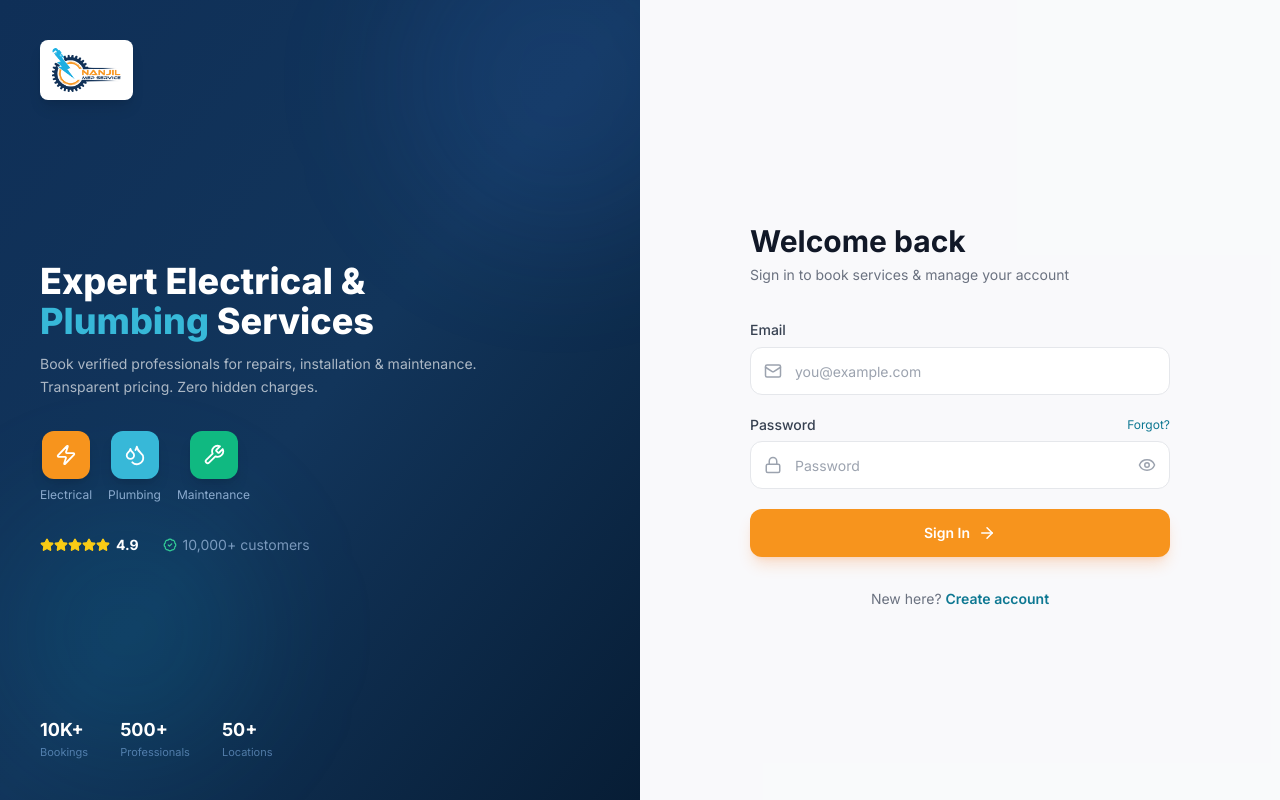
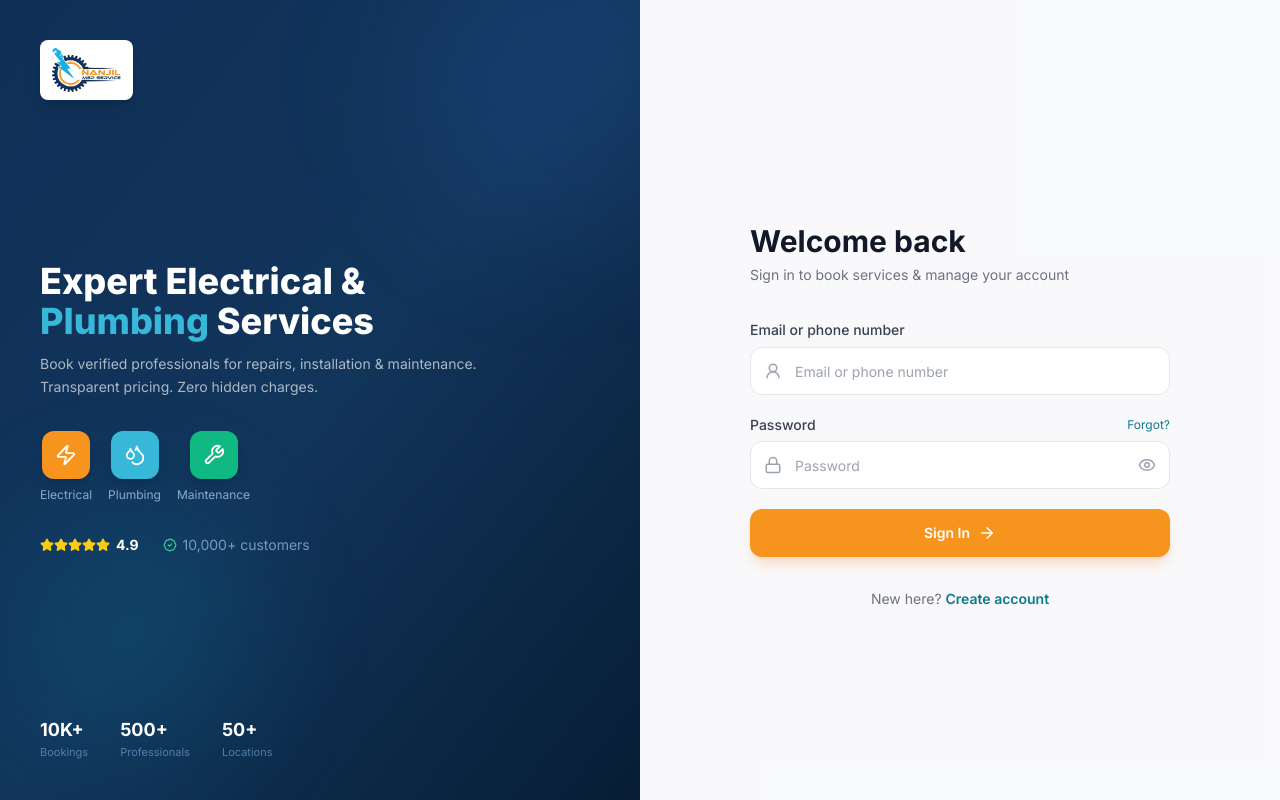
Before and after one commit to AnanthaRuban-K/Nanjil_frontend, a Next.js app: page /login in a window 1280 px wide. Built offline with nearby package versions, Linux system fonts and the light colour scheme; no server answers.

Commit message:
feat: add phone login and standardize date display

```diff
--- a/src/app/(customer)/bookings/[id]/page.tsx
+++ b/src/app/(customer)/bookings/[id]/page.tsx
@@ -6,6 +6,7 @@ import Image from "next/image";
 import Link from "next/link";
 import { api, type Booking, type Payment } from "@/lib/api";
 import { CONTACT_CONFIG } from "@/config/contact";
+import { formatDate, formatDateTime } from "@/lib/date";
 import {
   ArrowLeft,
   CalendarDays,
@@ -75,32 +76,6 @@ export default function BookingDetailPage() {
         return "bg-red-100 text-red-700";
       default:
         return "bg-slate-100 text-slate-700";
-    }
-  };
-
-  const formatDate = (dateStr: string) => {
-    try {
-      return new Date(dateStr).toLocaleDateString("en-US", {
-        month: "short",
-        day: "numeric",
-        year: "numeric",
-      });
-    } catch {
-      return dateStr;
-    }
-  };
-
-  const formatDateTime = (dateStr: string) => {
-    try {
-      return new Date(dateStr).toLocaleString("en-US", {
-        month: "short",
-        day: "numeric",
-        year: "numeric",
-        hour: "numeric",
-        minute: "2-digit",
-      });
-    } catch {
-      return dateStr;
     }
   };
 
--- a/src/app/(customer)/bookings/page.tsx
+++ b/src/app/(customer)/bookings/page.tsx
@@ -3,6 +3,7 @@
 import { useEffect, useState, useCallback } from "react";
 import Link from "next/link";
 import { api, type Booking } from "@/lib/api";
+import { formatDate } from "@/lib/date";
 import { Badge } from "@/components/ui/Badge";
 import { Pagination } from "@/components/ui/Pagination";
 import {
@@ -17,18 +18,6 @@ import {
 } from "lucide-react";
 
 const limit = 10;
-
-function formatDate(dateStr: string) {
-  try {
-    return new Date(dateStr).toLocaleDateString("en-US", {
-      month: "short",
-      day: "numeric",
-      year: "numeric",
-    });
-  } catch {
-    return dateStr;
-  }
-}
 
 export default function BookingListPage() {
   const [bookings, setBookings] = useState<Booking[]>([]);
--- a/src/app/(customer)/dashboard/page.tsx
+++ b/src/app/(customer)/dashboard/page.tsx
@@ -4,6 +4,7 @@ import { useEffect, useState } from "react";
 import Link from "next/link";
 import { api, type Booking } from "@/lib/api";
 import { useAuth } from "@/lib/auth";
+import { formatDate } from "@/lib/date";
 import {
   BookOpen,
   PlusCircle,
@@ -56,18 +57,6 @@ export default function CustomerDashboard() {
         return "bg-red-100 text-red-700";
       default:
         return "bg-slate-100 text-slate-700";
-    }
-  };
-
-  const formatDate = (dateStr: string) => {
-    try {
-      return new Date(dateStr).toLocaleDateString("en-US", {
-        month: "short",
-        day: "numeric",
-        year: "numeric",
-      });
-    } catch {
-      return dateStr;
     }
   };
 
--- a/src/app/(public)/login/page.tsx
+++ b/src/app/(public)/login/page.tsx
@@ -10,7 +10,7 @@ import { z } from "zod";
 import { useAuth, getRoleRedirect } from "@/lib/auth";
 import {
   ArrowRight,
-  Mail,
+  UserRound,
   Lock,
   Eye,
   EyeOff,
@@ -24,7 +24,21 @@ import {
 import { AxiosError } from "axios";
 
 const schema = z.object({
-  email: z.string().trim().email("Enter a valid email address").toLowerCase(),
+  identifier: z
+    .string()
+    .trim()
+    .min(1, "Email or phone number is required")
+    .transform((value) =>
+      value.includes("@")
+        ? value.toLowerCase()
+        : value.replace(/[\s()-]/g, "")
+    )
+    .refine(
+      (value) =>
+        z.string().email().safeParse(value).success ||
+        /^\+?[0-9]{10,15}$/.test(value),
+      "Enter a valid email or phone number"
+    ),
   password: z.string().min(1, "Password is required"),
 });
 
@@ -43,9 +57,9 @@ function getLoginErrorMessage(err: unknown) {
   const status = err.response.status;
   const message = (err.response.data as ApiErrorBody | undefined)?.message;
 
-  if (status === 401) return "Invalid email or password.";
+  if (status === 401) return "Invalid email/phone or password.";
   if (status === 403) return message || "This account is inactive. Please contact admin.";
-  if (status === 422) return "Please enter a valid email and password.";
+  if (status === 422) return "Please enter a valid email/phone and password.";
   if (status === 429) return message || "Too many login attempts. Please wait and try again.";
 
   return message || "Login failed. Please try again.";
@@ -69,7 +83,7 @@ export default function LoginPage() {
     setError("");
     setLoading(true);
     try {
-      const role = await login(data.email, data.password);
+      const role = await login(data.identifier, data.password);
       router.replace(getRoleRedirect(role));
     } catch (err) {
       setError(getLoginErrorMessage(err));
@@ -204,21 +218,29 @@ export default function LoginPage() {
           {/* Form */}
           <form onSubmit={handleSubmit(onSubmit)} className="space-y-5" noValidate>
             <div className="space-y-1.5">
-              <label className="text-sm font-medium text-gray-700">Email</label>
+              <label className="text-sm font-medium text-gray-700">
+                Email or phone number
+              </label>
               <div className="relative">
-                <Mail size={18} className="absolute left-3.5 top-1/2 -translate-y-1/2 text-gray-400" />
+                <UserRound size={18} className="absolute left-3.5 top-1/2 -translate-y-1/2 text-gray-400" />
                 <input
-                  type="email"
-                  placeholder="you@example.com"
-                  autoComplete="email"
-                  aria-invalid={!!errors.email}
+                  type="text"
+                  placeholder="Email or phone number"
+                  autoComplete="username"
+                  autoCapitalize="none"
+                  spellCheck={false}
+                  aria-invalid={!!errors.identifier}
                   className={`w-full h-12 pl-11 pr-4 rounded-xl border bg-white text-sm placeholder:text-gray-400 outline-none transition-all
                     focus:ring-2 focus:ring-[#37B8D8]/20 focus:border-[#37B8D8]
-                    ${errors.email ? "border-red-300" : "border-gray-200 hover:border-gray-300"}`}
-                  {...register("email")}
+                    ${errors.identifier ? "border-red-300" : "border-gray-200 hover:border-gray-300"}`}
+                  {...register("identifier")}
                 />
               </div>
-              {errors.email && <p className="text-xs text-red-500">{errors.email.message}</p>}
+              {errors.identifier && (
+                <p className="text-xs text-red-500">
+                  {errors.identifier.message}
+                </p>
+              )}
             </div>
 
             <div className="space-y-1.5">
--- a/src/app/admin/bookings/page.tsx
+++ b/src/app/admin/bookings/page.tsx
@@ -3,6 +3,7 @@
 import { useEffect, useState, useCallback } from "react";
 import { AxiosError } from "axios";
 import { api, type Booking, type Technician } from "@/lib/api";
+import { formatDate } from "@/lib/date";
 import { Badge } from "@/components/ui/Badge";
 import { Button } from "@/components/ui/Button";
 import { Pagination } from "@/components/ui/Pagination";
@@ -42,20 +43,6 @@ const PAYMENT_STATUS_OPTIONS = [
 const limit = 10;
 
 export const dynamic = "force-dynamic";
-
-function formatDate(dateStr: string | null) {
-  if (!dateStr) return "-";
-
-  try {
-    return new Date(dateStr).toLocaleDateString("en-US", {
-      month: "short",
-      day: "numeric",
-      year: "numeric",
-    });
-  } catch {
-    return dateStr;
-  }
-}
 
 export default function AdminBookingsPage() {
   const [bookings, setBookings] = useState<Booking[]>([]);
--- a/src/app/technician/dashboard/page.tsx
+++ b/src/app/technician/dashboard/page.tsx
@@ -4,6 +4,7 @@ import { useEffect, useState } from "react";
 import Link from "next/link";
 import { api, type Booking } from "@/lib/api";
 import { useAuth } from "@/lib/auth";
+import { formatDate } from "@/lib/date";
 import { Badge } from "@/components/ui/Badge";
 import {
   ArrowRight,
@@ -20,20 +21,6 @@ import {
 } from "lucide-react";
 
 export const dynamic = "force-dynamic";
-
-function formatDate(dateStr: string | null) {
-  if (!dateStr) return "-";
-
-  try {
-    return new Date(dateStr).toLocaleDateString("en-US", {
-      month: "short",
-      day: "numeric",
-      year: "numeric",
-    });
-  } catch {
-    return dateStr;
-  }
-}
 
 export default function TechnicianDashboard() {
   const { user } = useAuth();
--- a/src/app/technician/jobs/[id]/page.tsx
+++ b/src/app/technician/jobs/[id]/page.tsx
@@ -4,6 +4,7 @@ import { useEffect, useState } from "react";
 import { useParams, useRouter } from "next/navigation";
 import { AxiosError } from "axios";
 import { api, type Booking } from "@/lib/api";
+import { formatDate, formatDateTime } from "@/lib/date";
 import { Badge } from "@/components/ui/Badge";
 import { Button } from "@/components/ui/Button";
 import {
@@ -21,34 +22,6 @@ import {
 } from "lucide-react";
 
 export const dynamic = "force-dynamic";
-
-function formatDate(dateStr: string | null) {
-  if (!dateStr) return "-";
-
-  try {
-    return new Date(dateStr).toLocaleDateString("en-US", {
-      month: "short",
-      day: "numeric",
-      year: "numeric",
-    });
-  } catch {
-    return dateStr;
-  }
-}
-
-function formatDateTime(dateStr: string) {
-  try {
-    return new Date(dateStr).toLocaleString("en-US", {
-      month: "short",
-      day: "numeric",
-      year: "numeric",
-      hour: "numeric",
-      minute: "2-digit",
-    });
-  } catch {
-    return dateStr;
-  }
-}
 
 export default function JobDetailPage() {
   const params = useParams();
--- a/src/app/technician/jobs/page.tsx
+++ b/src/app/technician/jobs/page.tsx
@@ -3,6 +3,7 @@
 import { useEffect, useState, useCallback } from "react";
 import Link from "next/link";
 import { api, type Booking } from "@/lib/api";
+import { formatDate } from "@/lib/date";
 import { Badge } from "@/components/ui/Badge";
 import { Pagination } from "@/components/ui/Pagination";
 import {
@@ -22,20 +23,6 @@ import {
 export const dynamic = "force-dynamic";
 
 const limit = 10;
-
-function formatDate(dateStr: string | null) {
-  if (!dateStr) return "-";
-
-  try {
-    return new Date(dateStr).toLocaleDateString("en-US", {
-      month: "short",
-      day: "numeric",
-      year: "numeric",
-    });
-  } catch {
-    return dateStr;
-  }
-}
 
 export default function TechnicianJobsPage() {
   const [jobs, setJobs] = useState<Booking[]>([]);
--- a/src/lib/auth.tsx
+++ b/src/lib/auth.tsx
@@ -15,7 +15,7 @@ import { api, type AuthUser } from "./api";
 interface AuthContextType {
   user: AuthUser | null;
   isLoading: boolean;
-  login: (email: string, password: string) => Promise<string>;
+  login: (identifier: string, password: string) => Promise<string>;
   register: (data: {
     fullName: string;
     email: string;
@@ -59,8 +59,8 @@ export function AuthProvider({ children }: { children: ReactNode }) {
   }, []);
 
   const login = useCallback(
-    async (email: string, password: string): Promise<string> => {
-      const res = await api.post("/auth/login", { email, password });
+    async (identifier: string, password: string): Promise<string> => {
+      const res = await api.post("/auth/login", { identifier, password });
       const { user: u } = res.data.data;
 
       setUser(u);
--- /dev/null
+++ b/src/lib/date.ts
@@ -0,0 +1,46 @@
+const INDIA_TIME_ZONE = "Asia/Kolkata";
+
+const dateFormatter = new Intl.DateTimeFormat("en-GB", {
+  day: "2-digit",
+  month: "2-digit",
+  year: "numeric",
+  timeZone: INDIA_TIME_ZONE,
+});
+
+const timeFormatter = new Intl.DateTimeFormat("en-IN", {
+  hour: "2-digit",
+  minute: "2-digit",
+  hour12: true,
+  timeZone: INDIA_TIME_ZONE,
+});
+
+function formatDateParts(date: Date) {
+  const parts = dateFormatter.formatToParts(date);
+  const value = (type: Intl.DateTimeFormatPartTypes) =>
+    parts.find((part) => part.type === type)?.value;
+
+  return `${value("day")}-${value("month")}-${value("year")}`;
+}
+
+export function formatDate(value: string | null | undefined) {
+  if (!value) return "-";
+
+  // Parse date-only database values without a timezone conversion.
+  const dateOnly = /^(\d{4})-(\d{2})-(\d{2})$/.exec(value);
+  if (dateOnly) {
+    const [, year, month, day] = dateOnly;
+    return `${day}-${month}-${year}`;
+  }
+
+  const date = new Date(value);
+  return Number.isNaN(date.getTime()) ? value : formatDateParts(date);
+}
+
+export function formatDateTime(value: string | null | undefined) {
+  if (!value) return "-";
+
+  const date = new Date(value);
+  if (Number.isNaN(date.getTime())) return value;
+
+  return `${formatDateParts(date)}, ${timeFormatter.format(date)}`;
+}
```
